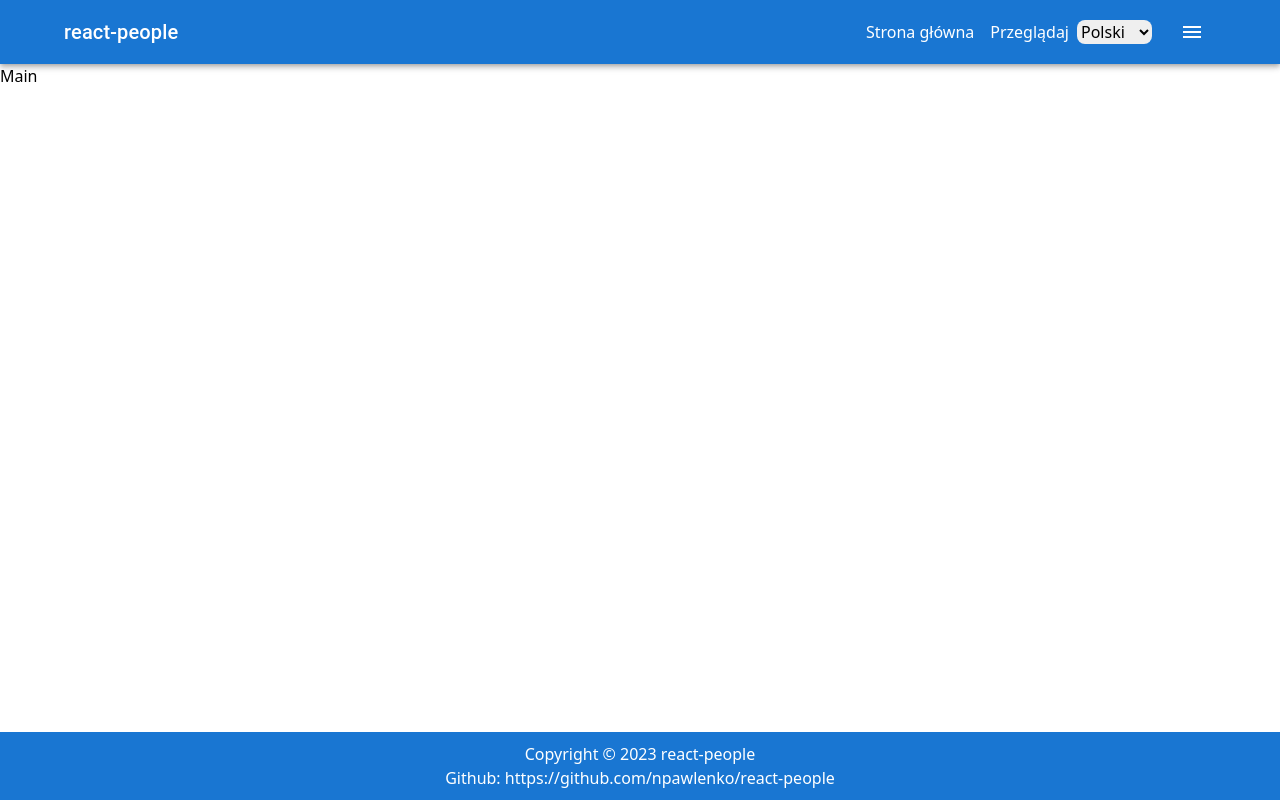
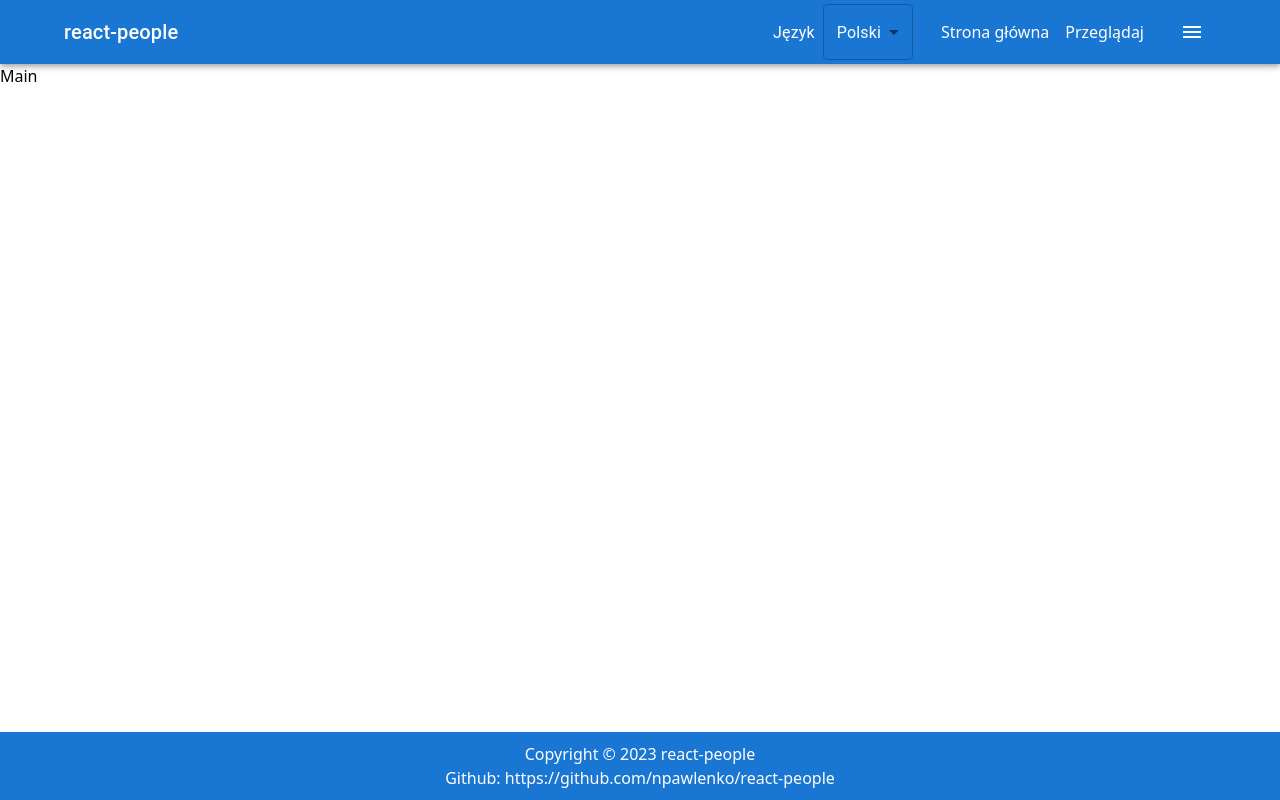
Before and after one commit to npawlenko/react-people, a React (Create React App) app: page / in a window 1280 px wide. Built offline with nearby package versions, Linux system fonts and the light colour scheme.

Commit message:
Update LanguageSelect.tsx to use MUI components instead of pure select

```diff
--- a/src/components/LanguageSelect.tsx
+++ b/src/components/LanguageSelect.tsx
@@ -1,5 +1,7 @@
+import { InputLabel, Select, MenuItem, SelectChangeEvent, SelectProps } from '@mui/material';
 import { useEffect, useState } from 'react';
 import i18n from './../i18n';
+import { useTranslation } from 'react-i18next';
 
 const availableLanguages: LanguageOption[] = [
     {
@@ -18,15 +20,16 @@ interface LanguageOption {
 }
 
 interface LanuageSelectProps
-    extends React.SelectHTMLAttributes<HTMLSelectElement> {
+    extends SelectProps {
         defaultLanguage?: string;
 }
 
 const LanguageSelect = (props: LanuageSelectProps) => {
-    const [language, setLanguage] = useState(props.defaultLanguage || '');
+    const { t } = useTranslation();
+    const [language, setLanguage] = useState(props?.defaultLanguage || '');
 
-    const handleChange = (e: React.ChangeEvent<HTMLSelectElement>) => {
-        const selectedLanguage = e.target.value;
+    const handleChange = (e: SelectChangeEvent<unknown>) => {
+        const selectedLanguage = e.target.value as string;
         setLanguage(selectedLanguage);
     };
 
@@ -35,16 +38,38 @@ const LanguageSelect = (props: LanuageSelectProps) => {
     }, [language]);
 
     return (
-        <select onChange={handleChange} {...props}>
-            {availableLanguages.map((lang) => (
-                <option
-                    value={lang.key}
-                    selected={props?.defaultLanguage === lang.key ? true : false }
-                >
-                    {lang.text}
-                </option>
-            ))}
-        </select>
+        <>
+            <InputLabel
+                className="mr-2"
+                id="language-select-label"
+                sx={{
+                    color: "white"
+                }}
+            >
+                {t('language')}
+            </InputLabel>
+
+            <Select
+                variant="outlined"
+                labelId="language-select-label"
+                id="language-select"
+                label={t('language')}
+                defaultValue={props?.defaultLanguage as string}
+                onChange={handleChange}
+                sx={{
+                    color: "white"
+                }}
+                {...props}
+            >
+                {availableLanguages.map((lang) => (
+                    <MenuItem
+                        value={lang.key}
+                    >
+                        {lang.text}
+                    </MenuItem>
+                ))}
+            </Select>
+        </>
     );
 }
 
--- a/src/components/Navbar.tsx
+++ b/src/components/Navbar.tsx
@@ -19,6 +19,8 @@ const Navbar = () => {
                         react-people
                     </Typography>
 
+                    <LanguageSelect className="mr-5" defaultLanguage="pl" />
+
                     <ul id="nav-content">
                         <li>
                             <Link className="mx-2" to="/main">{t('main')}</Link>
@@ -28,7 +30,6 @@ const Navbar = () => {
                         </li>
                     </ul>
 
-                    <LanguageSelect className="rounded-lg text-black" defaultLanguage="pl" />
 
                     <IconButton
                         size="large"
--- a/src/language/en.json
+++ b/src/language/en.json
@@ -1,4 +1,5 @@
 {
     "main": "Main",
-    "views": "Views"
+    "views": "Views",
+    "language": "Language"
 }
--- a/src/language/pl.json
+++ b/src/language/pl.json
@@ -1,4 +1,5 @@
 {
     "main": "Strona główna",
-    "views": "Przeglądaj"
+    "views": "Przeglądaj",
+    "language": "Język"
 }
```
